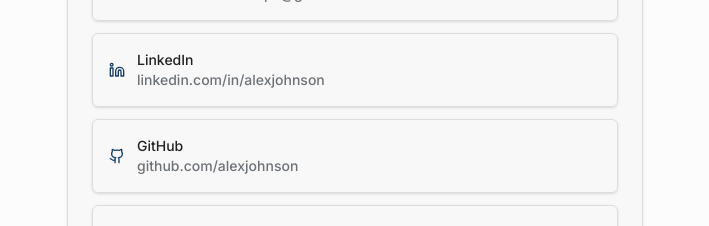
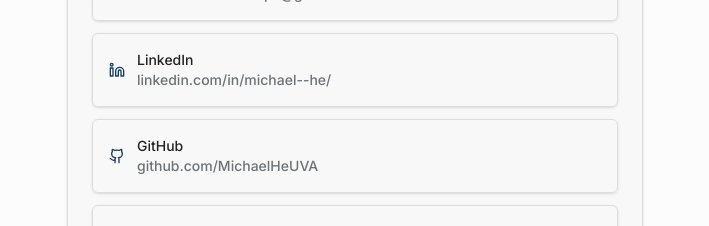
Before and after one commit to MichaelHeUVA/michaelheuva.github.io, a Next.js app: page / in a window 1280 px wide. Shown: the part 5064-5290 px from the top of the page, without its empty margins (285-994 px from the left). Built offline with nearby package versions, Linux system fonts and the light colour scheme.

Commit message:
fixed naming issue

```diff
--- a/src/components/contact.tsx
+++ b/src/components/contact.tsx
@@ -70,7 +70,7 @@ export default function Contact() {
                     <div className="text-left">
                       <div className="font-medium">LinkedIn</div>
                       <div className="text-sm text-muted-foreground">
-                        linkedin.com/in/alexjohnson
+                        linkedin.com/in/michael--he/
                       </div>
                     </div>
                   </a>
@@ -91,7 +91,7 @@ export default function Contact() {
                     <div className="text-left">
                       <div className="font-medium">GitHub</div>
                       <div className="text-sm text-muted-foreground">
-                        github.com/alexjohnson
+                        github.com/MichaelHeUVA
                       </div>
                     </div>
                   </a>
```
